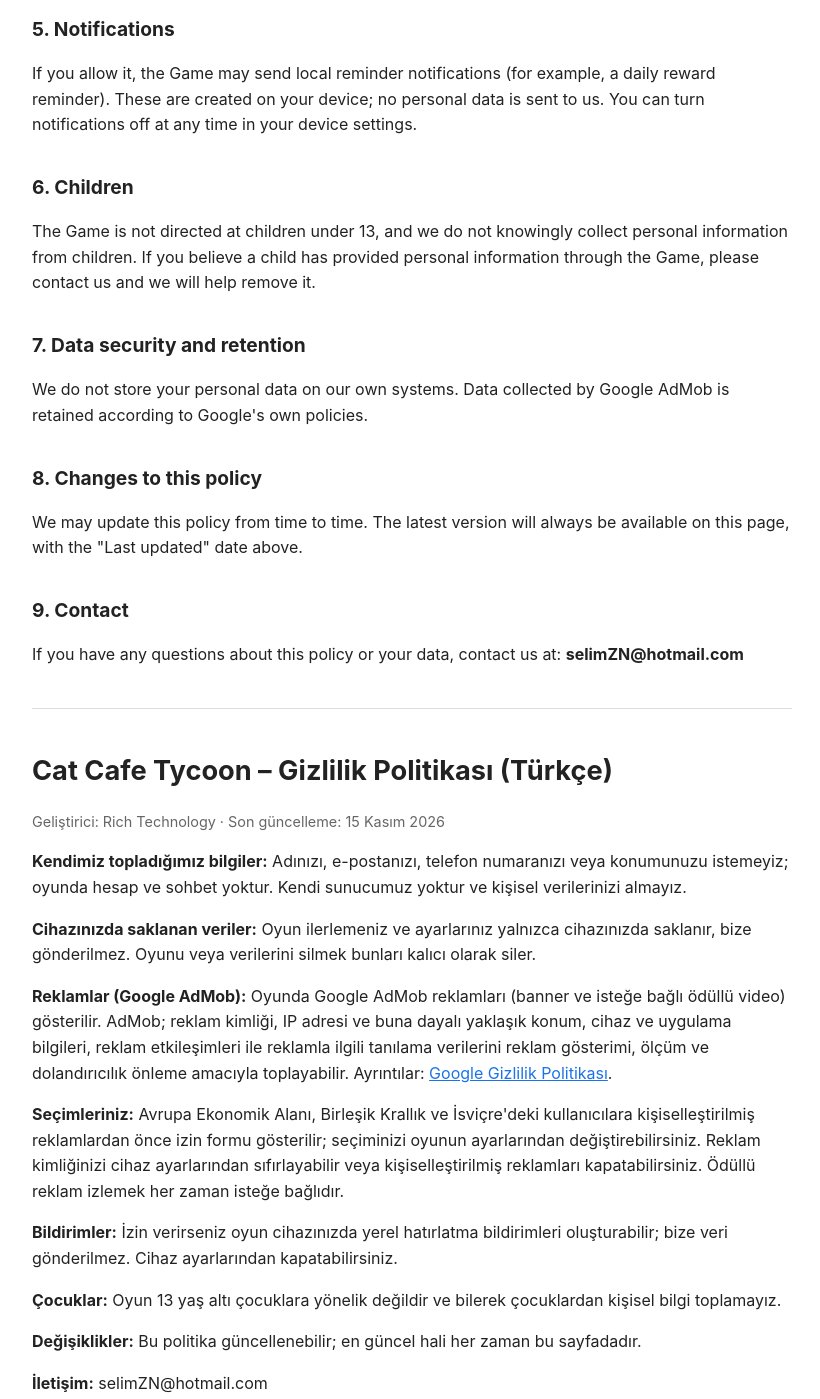
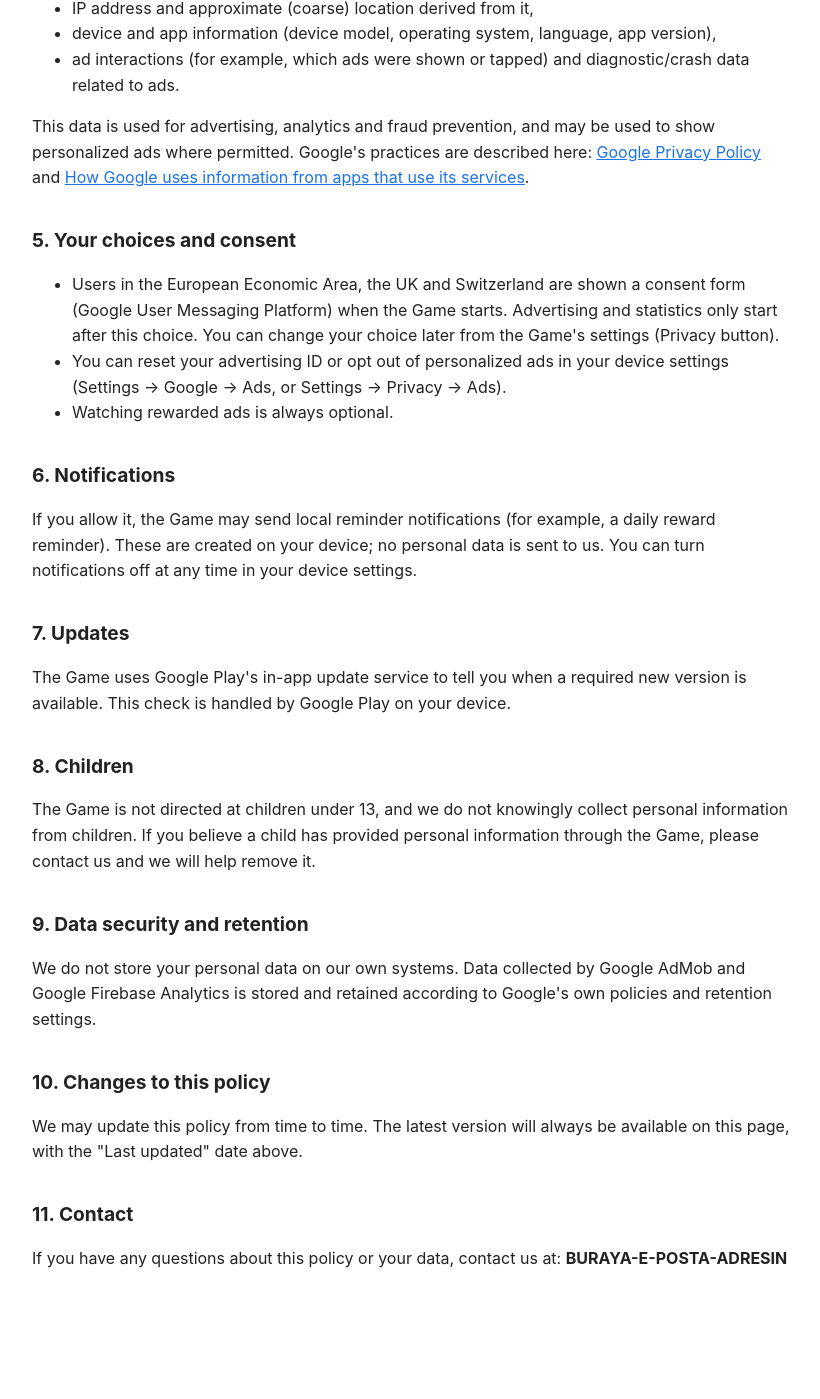
Before and after one commit to Selim-Zengin/richtechnology.catcafetycoon-policy, a plain HTML site: page index.html in a window 1280 px wide. Shown: the part 1109-2508 px from the top of the page, without its empty margins (228-1048 px from the left). After the commit the page ends 2421 px from the top, so only its background shows below. Drawn offline with Linux system fonts and the light colour scheme.

Commit message:
Revise privacy policy in index.html
Updated privacy policy details including last updated date and data collection practices.

```diff
--- a/index.html
+++ b/index.html
@@ -7,24 +7,34 @@
 <style>
   body { font-family: -apple-system, Segoe UI, Roboto, Arial, sans-serif; max-width: 760px; margin: 0 auto; padding: 24px 16px; line-height: 1.6; color: #222; background: #fff; }
   h1 { font-size: 1.7em; } h2 { font-size: 1.2em; margin-top: 1.8em; }
-  .muted { color: #666; font-size: 0.9em; } hr { margin: 40px 0; border: none; border-top: 1px solid #ddd; }
+  .muted { color: #666; font-size: 0.9em; }
   a { color: #1a73e8; }
 </style>
 </head>
 <body>
 
 <h1>Cat Cafe Tycoon – Privacy Policy</h1>
-<p class="muted">Developer: Rich Technology · Last updated: November 15, 2026</p>
+<p class="muted">Developer: Rich Technology · Last updated: November 19, 2026</p>
 
 <p>This Privacy Policy explains how the mobile game <strong>Cat Cafe Tycoon</strong> ("the Game", "we", "us") handles information when you play it. By using the Game you agree to this policy.</p>
 
 <h2>1. Information we collect ourselves</h2>
-<p>We do not ask for your name, email address, phone number, location or any account. The Game has no sign-in and no chat. We do not run our own servers and we do not receive your personal data.</p>
+<p>We do not ask for your name, email address, phone number, precise location or any account. The Game has no sign-in and no chat. We do not run our own servers and we do not receive information that directly identifies you.</p>
 
 <h2>2. Data stored on your device</h2>
 <p>Your game progress (money, gems, level, cafes, upgrades), your settings (sound, music, vibration, language) and similar game data are saved <strong>only on your device</strong>. This data is not sent to us. Deleting the Game or its data removes it permanently.</p>
 
-<h2>3. Advertising (Google AdMob)</h2>
+<h2>3. Game statistics (Google Firebase Analytics)</h2>
+<p>To understand how the Game is played and to improve it, the Game uses <strong>Google Firebase Analytics</strong>. Firebase may automatically collect information such as:</p>
+<ul>
+  <li>an app instance ID (a random identifier for this installation) and, where permitted, your device's advertising ID,</li>
+  <li>device and app information (device model, operating system version, language, app version),</li>
+  <li>approximate (country/region level) location derived from your IP address,</li>
+  <li>usage information, for example when the Game is first opened, session length, when it is uninstalled, and game events such as reaching a new level, finishing the tutorial, opening a new area or watching a rewarded ad.</li>
+</ul>
+<p>We only see this information in aggregated, statistical form; it does not tell us who you are. Google processes this data on our behalf according to the <a href="https://firebase.google.com/support/privacy">Firebase Privacy and Security information</a> and the <a href="https://policies.google.com/privacy">Google Privacy Policy</a>.</p>
+
+<h2>4. Advertising (Google AdMob)</h2>
 <p>The Game shows ads (banner ads and optional rewarded video ads) provided by <strong>Google AdMob</strong>. To show and measure ads, AdMob may automatically collect and process information such as:</p>
 <ul>
   <li>your device's advertising ID (Android Advertising ID),</li>
@@ -34,41 +44,30 @@
 </ul>
 <p>This data is used for advertising, analytics and fraud prevention, and may be used to show personalized ads where permitted. Google's practices are described here: <a href="https://policies.google.com/privacy">Google Privacy Policy</a> and <a href="https://policies.google.com/technologies/partner-sites">How Google uses information from apps that use its services</a>.</p>
 
-<h2>4. Your choices and consent</h2>
+<h2>5. Your choices and consent</h2>
 <ul>
-  <li>Users in the European Economic Area, the UK and Switzerland are shown a consent form (Google User Messaging Platform) before personalized ads are used. You can change your choice later from the Game's settings.</li>
+  <li>Users in the European Economic Area, the UK and Switzerland are shown a consent form (Google User Messaging Platform) when the Game starts. Advertising and statistics only start after this choice. You can change your choice later from the Game's settings (Privacy button).</li>
   <li>You can reset your advertising ID or opt out of personalized ads in your device settings (Settings → Google → Ads, or Settings → Privacy → Ads).</li>
   <li>Watching rewarded ads is always optional.</li>
 </ul>
 
-<h2>5. Notifications</h2>
+<h2>6. Notifications</h2>
 <p>If you allow it, the Game may send local reminder notifications (for example, a daily reward reminder). These are created on your device; no personal data is sent to us. You can turn notifications off at any time in your device settings.</p>
 
-<h2>6. Children</h2>
+<h2>7. Updates</h2>
+<p>The Game uses Google Play's in-app update service to tell you when a required new version is available. This check is handled by Google Play on your device.</p>
+
+<h2>8. Children</h2>
 <p>The Game is not directed at children under 13, and we do not knowingly collect personal information from children. If you believe a child has provided personal information through the Game, please contact us and we will help remove it.</p>
 
-<h2>7. Data security and retention</h2>
-<p>We do not store your personal data on our own systems. Data collected by Google AdMob is retained according to Google's own policies.</p>
+<h2>9. Data security and retention</h2>
+<p>We do not store your personal data on our own systems. Data collected by Google AdMob and Google Firebase Analytics is stored and retained according to Google's own policies and retention settings.</p>
 
-<h2>8. Changes to this policy</h2>
+<h2>10. Changes to this policy</h2>
 <p>We may update this policy from time to time. The latest version will always be available on this page, with the "Last updated" date above.</p>
 
-<h2>9. Contact</h2>
-<p>If you have any questions about this policy or your data, contact us at: <strong>selimZN@hotmail.com</strong></p>
-
-<hr>
-
-<h1>Cat Cafe Tycoon – Gizlilik Politikası (Türkçe)</h1>
-<p class="muted">Geliştirici: Rich Technology · Son güncelleme: 15 Kasım 2026</p>
-
-<p><strong>Kendimiz topladığımız bilgiler:</strong> Adınızı, e-postanızı, telefon numaranızı veya konumunuzu istemeyiz; oyunda hesap ve sohbet yoktur. Kendi sunucumuz yoktur ve kişisel verilerinizi almayız.</p>
-<p><strong>Cihazınızda saklanan veriler:</strong> Oyun ilerlemeniz ve ayarlarınız yalnızca cihazınızda saklanır, bize gönderilmez. Oyunu veya verilerini silmek bunları kalıcı olarak siler.</p>
-<p><strong>Reklamlar (Google AdMob):</strong> Oyunda Google AdMob reklamları (banner ve isteğe bağlı ödüllü video) gösterilir. AdMob; reklam kimliği, IP adresi ve buna dayalı yaklaşık konum, cihaz ve uygulama bilgileri, reklam etkileşimleri ile reklamla ilgili tanılama verilerini reklam gösterimi, ölçüm ve dolandırıcılık önleme amacıyla toplayabilir. Ayrıntılar: <a href="https://policies.google.com/privacy">Google Gizlilik Politikası</a>.</p>
-<p><strong>Seçimleriniz:</strong> Avrupa Ekonomik Alanı, Birleşik Krallık ve İsviçre'deki kullanıcılara kişiselleştirilmiş reklamlardan önce izin formu gösterilir; seçiminizi oyunun ayarlarından değiştirebilirsiniz. Reklam kimliğinizi cihaz ayarlarından sıfırlayabilir veya kişiselleştirilmiş reklamları kapatabilirsiniz. Ödüllü reklam izlemek her zaman isteğe bağlıdır.</p>
-<p><strong>Bildirimler:</strong> İzin verirseniz oyun cihazınızda yerel hatırlatma bildirimleri oluşturabilir; bize veri gönderilmez. Cihaz ayarlarından kapatabilirsiniz.</p>
-<p><strong>Çocuklar:</strong> Oyun 13 yaş altı çocuklara yönelik değildir ve bilerek çocuklardan kişisel bilgi toplamayız.</p>
-<p><strong>Değişiklikler:</strong> Bu politika güncellenebilir; en güncel hali her zaman bu sayfadadır.</p>
-<p><strong>İletişim:</strong> selimZN@hotmail.com</p>
+<h2>11. Contact</h2>
+<p>If you have any questions about this policy or your data, contact us at: <strong>BURAYA-E-POSTA-ADRESIN</strong></p>
 
 </body>
 </html>
```
